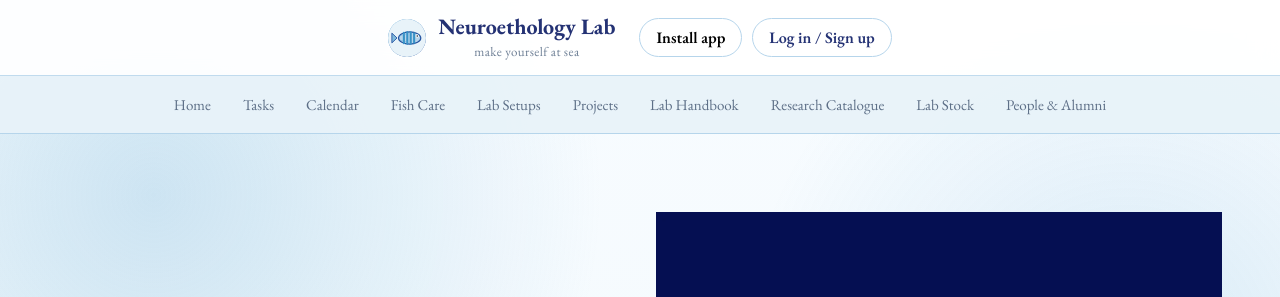
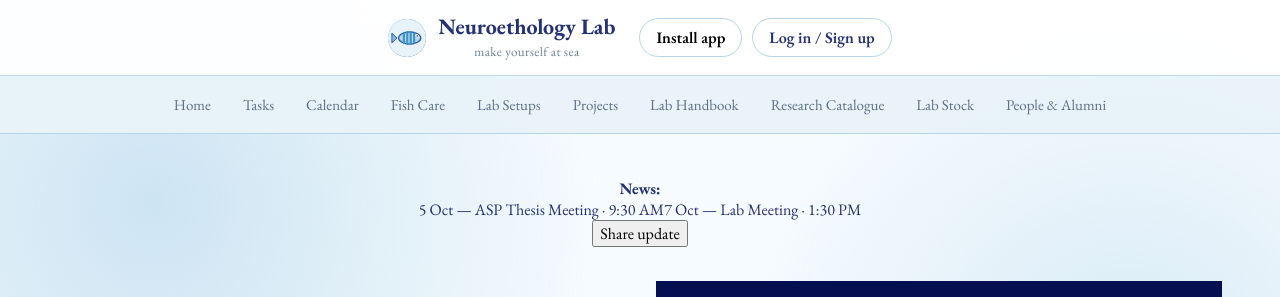
Before and after one commit to asmiaggarwalug2023-alt/neuroethology-lab, a Next.js app: page / in a window 1280 px wide. Shown: the top 297 px of the page. Built offline with nearby package versions, Linux system fonts and the light colour scheme; no server answers; the database is empty.

Commit message:
Show lab news at top of home page

```diff
--- a/app/page.tsx
+++ b/app/page.tsx
@@ -1,5 +1,6 @@
 import Link from "next/link";
 import { ZebrafishResearchFeed } from "../components/ZebrafishResearchFeed";
+import { HomeNewsBar } from "../components/HomeNewsBar";
 
 const quick = [
   {title:"Feeding", text:"See the feeding rota and sign up for a slot.", href:"/tasks", action:"Sign up for feeding", icon:"◌"},
@@ -16,6 +17,7 @@ const meetings=[
 export default function Home(){
   return (
     <>
+      <HomeNewsBar />
       <section className="hero artwork-hero">
         <div>
           <span className="eyebrow">WELCOME TO THE LAB</span>
```
